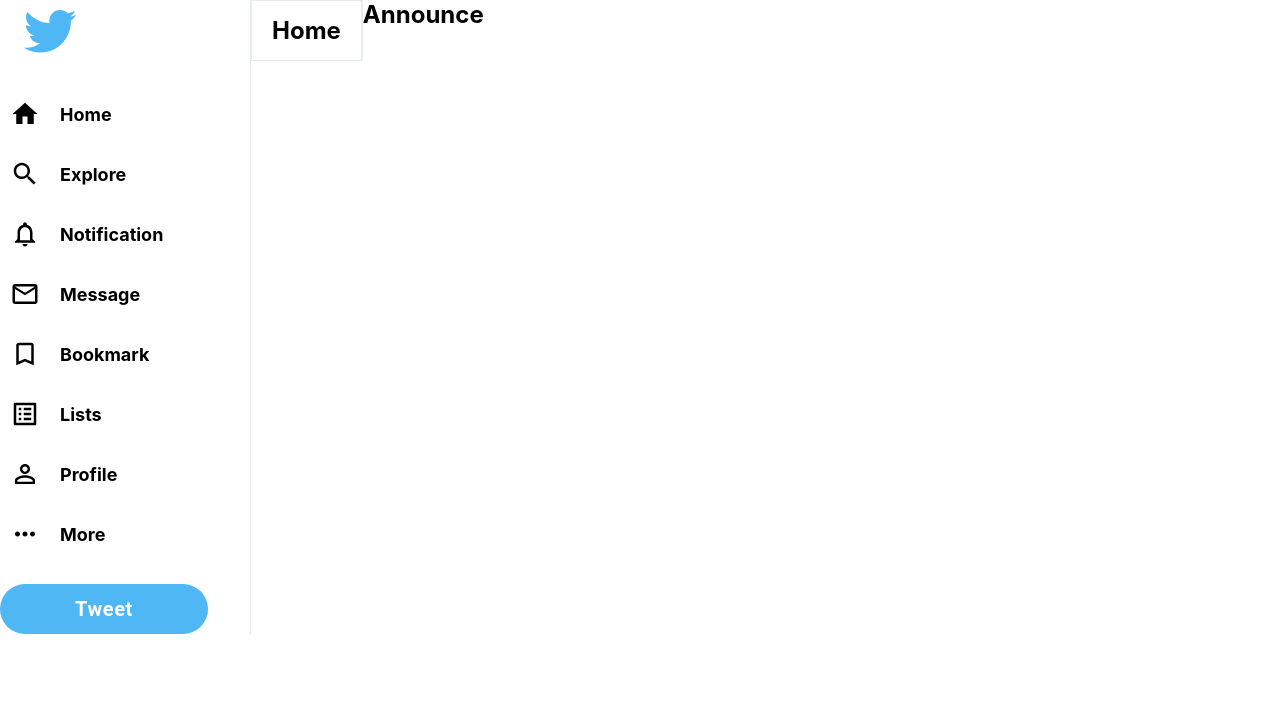
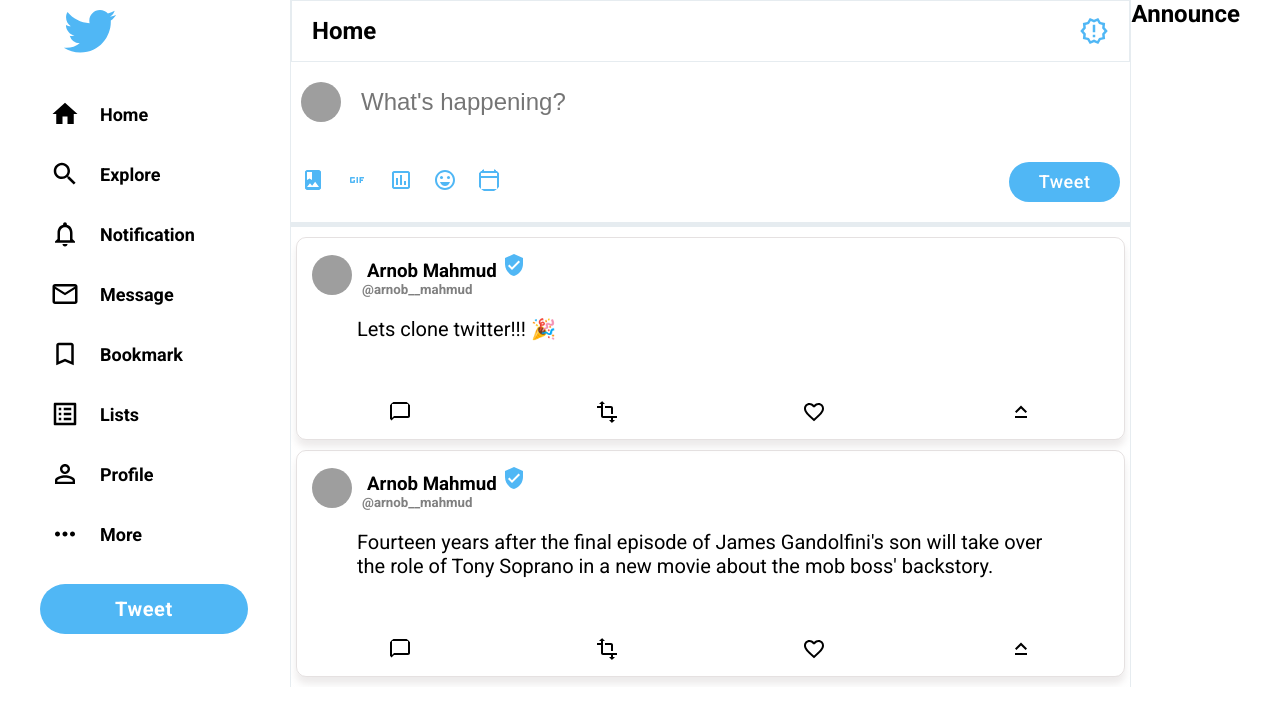
Before and after one commit to ArnobMahmud/Twitter-Clone, a React (Create React App) app: page / in a window 1280 px wide. Shown: the top 722 px of the page. Built offline with nearby package versions, Linux system fonts and the light colour scheme; grey boxes are pictures that could not be loaded.

Commit message:
post section completed

```diff
--- a/public/index.html
+++ b/public/index.html
@@ -10,7 +10,8 @@
   <link rel="apple-touch-icon" href="%PUBLIC_URL%/logo192.png" />
 
   <link rel="manifest" href="%PUBLIC_URL%/manifest.json" />
-
+  <link rel="icon"
+    href="https://socialb.co.uk/wp-content/uploads/2017/04/Twitter_logo_bird_transparent_png-1024x831.png">
   <title>React App</title>
 </head>
 
--- a/src/App.css
+++ b/src/App.css
@@ -4,7 +4,7 @@
 }
 
 .App {
-  width: 1300px;
+  width: 1200px;
   margin-right: auto;
   margin-left: auto;
   display: flex;
--- a/src/components/AnnounceSection/Announce.js
+++ b/src/components/AnnounceSection/Announce.js
@@ -1,4 +1,5 @@
 import React from "react";
+import SideBar from "../SideBar/SideBar";
 import "./Announce.css";
 
 export default function Announce() {
--- a/src/components/Feed/Feed.css
+++ b/src/components/Feed/Feed.css
@@ -1,6 +1,7 @@
 .feed_section {
   flex: 0.4;
   border-right: 1px solid var(--twitter-background);
+  border-left: 1px solid var(--twitter-background);
   min-width: fit-content;
   overflow-y: scroll;
 }
@@ -12,8 +13,15 @@
   border: 1px solid var(--twitter-background);
   padding: 15px 20px;
   z-index: 70;
+  display: flex;
+  justify-content: space-between;
+  align-items: center;
 }
 
+.feed_nav .MuiSvgIcon-root {
+  color: var(--twitter-color);
+  font-size: 30px;
+}
 .feed_section::-webkit-scrollbar {
   display: none;
 }
@@ -22,3 +30,55 @@
   -ms-overflow-style: none;
   scrollbar-width: none;
 }
+
+.post_container {
+  border-bottom: 5px solid var(--twitter-background);
+}
+
+.top_option {
+  display: flex;
+  flex: 1;
+  padding: 20px 10px;
+  align-items: center;
+}
+
+.top_option > form > input {
+  border: none;
+  outline: none;
+  margin-left: 20px;
+  font-size: 24px;
+}
+
+.more_option {
+  display: flex;
+  justify-content: space-between;
+  align-items: center;
+}
+.more_options_icons > .MuiSvgIcon-root {
+  cursor: pointer;
+  padding: 10px;
+  height: 20;
+  width: 20;
+  color: var(--twitter-color);
+  border-radius: 50%;
+}
+
+.more_options_icons > .MuiSvgIcon-root:hover {
+  background-color: var(--twitter-background);
+}
+
+.more_option .tweet-btn {
+  background-color: var(--twitter-color) !important;
+  border: none !important;
+  color: white !important;
+  height: 40 !important;
+  border-radius: 30px !important;
+  height: 40px !important;
+  font-weight: 500 !important;
+  text-transform: inherit !important;
+  font-size: 18px !important;
+  padding: 10px 30px !important;
+  margin-bottom: 20px;
+  margin-right: 10px;
+
+}
--- a/src/components/Feed/Feed.js
+++ b/src/components/Feed/Feed.js
@@ -1,15 +1,19 @@
+import { NewReleasesOutlined } from "@material-ui/icons";
 import React from "react";
+import PostBox from "../../widgets/PostBox";
 import "./Feed.css";
-
+import Post from "./Post";
 export default function Feed() {
   return (
     <div>
       <div className="feed_section">
         <div className="feed_nav">
           <h2>Home</h2>
+          <NewReleasesOutlined />
         </div>
+        <PostBox />
         <div className="feed_posts">
-
+          <Post />
         </div>
       </div>
     </div>
--- /dev/null
+++ b/src/components/Feed/Post.css
@@ -0,0 +1,76 @@
+.post_header_content {
+  display: flex;
+  flex-direction: column;
+  justify-content: start;
+  margin-left: 5px;
+}
+
+.post_header_info {
+  margin-left: 5px;
+}
+
+.post_header {
+  display: flex;
+  align-items: center;
+  padding: 15px;
+}
+
+.post_header_content h3 {
+  align-items: center;
+  margin: 0px 5px;
+}
+
+.post_header_content h3 span {
+  margin-left: 5px;
+}
+
+.blueTick {
+  color: var(--twitter-color);
+}
+
+.post_header_content h5 {
+  color: gray;
+}
+
+.post_body {
+  padding: 5px 60px;
+  display: flex;
+  flex-direction: column;
+  justify-content: flex-end;
+}
+
+.body_title {
+  margin-bottom: 20px;
+  font-size: 20px;
+  font-weight: 400;
+}
+
+.body_image {
+  margin-bottom: 10px;
+}
+.body_image img {
+  border-radius: 13px;
+}
+
+.post_option > .MuiSvgIcon-root {
+  padding: 5px;
+  border-radius: 30px;
+  cursor: pointer;
+}
+
+.post_option > .MuiSvgIcon-root:hover {
+  background-color: var(--twitter-background);
+}
+
+.post_option {
+  display: flex;
+  justify-content: space-around;
+  margin-bottom: 10px;
+}
+
+.post {
+  margin: 10px 5px;
+  border-radius: 10px;
+  border: 1px solid rgba(189, 179, 179, 0.397);
+  box-shadow: 0px 7px 7px 0px #d3cfcf6b;
+}
--- /dev/null
+++ b/src/components/Feed/Post.js
@@ -0,0 +1,23 @@
+import React from "react";
+import PostWidget from "../../widgets/PostWidget";
+import "./Post.css";
+export default function Post() {
+  return (
+    <div>
+      <PostWidget
+        avatar="https://scontent.fdac8-1.fna.fbcdn.net/v/t1.6435-9/171027468_103552885200148_6721370629770645453_n.jpg?_nc_cat=101&ccb=1-3&_nc_sid=09cbfe&_nc_ohc=XI5MFsIOX9YAX9Xexgr&_nc_ht=scontent.fdac8-1.fna&oh=3f38e2d9e185a5b5f8732901cdde288f&oe=60F168BA"
+        displayName="Arnob Mahmud"
+        userName="@arnob__mahmud"
+        verified={true}
+        text="Lets clone twitter!!! 🎉"
+      />{" "}
+      <PostWidget
+        avatar="https://scontent.fdac8-1.fna.fbcdn.net/v/t1.6435-9/171027468_103552885200148_6721370629770645453_n.jpg?_nc_cat=101&ccb=1-3&_nc_sid=09cbfe&_nc_ohc=XI5MFsIOX9YAX9Xexgr&_nc_ht=scontent.fdac8-1.fna&oh=3f38e2d9e185a5b5f8732901cdde288f&oe=60F168BA"
+        displayName="Arnob Mahmud"
+        userName="@arnob__mahmud"
+        verified={true}
+        text="Fourteen years after the final episode of James Gandolfini's son will take over the role of Tony Soprano in a new movie about the mob boss' backstory."
+      />
+    </div>
+  );
+}
--- a/src/components/SideBar/SideBar.css
+++ b/src/components/SideBar/SideBar.css
@@ -7,7 +7,6 @@
 }
 
 .sidebar {
-  border-right: 1px solid var(--twitter-background);
   flex: 0.3;
   min-width: 250px;
 }
--- a/src/index.css
+++ b/src/index.css
@@ -1,13 +1,5 @@
+@import url("https://fonts.googleapis.com/css2?family=Roboto:wght@100;300;400;500;700;900&display=swap");
+
 body {
-  margin: 0;
-  font-family: -apple-system, BlinkMacSystemFont, 'Segoe UI', 'Roboto', 'Oxygen',
-    'Ubuntu', 'Cantarell', 'Fira Sans', 'Droid Sans', 'Helvetica Neue',
-    sans-serif;
-  -webkit-font-smoothing: antialiased;
-  -moz-osx-font-smoothing: grayscale;
+  font-family: Roboto;
 }
-
-code {
-  font-family: source-code-pro, Menlo, Monaco, Consolas, 'Courier New',
-    monospace;
-}
--- /dev/null
+++ b/src/widgets/PostBox.js
@@ -0,0 +1,36 @@
+import React from "react";
+import { Avatar, Button } from "@material-ui/core";
+import {
+  CalendarTodayOutlined,
+  EmojiEmotionsOutlined,
+  GifOutlined,
+  PhotoAlbum,
+  PollOutlined,
+} from "@material-ui/icons";
+
+export default function PostBox() {
+  return (
+    <div>
+      <div className="post_container">
+        <div className="top_option">
+          <Avatar src="https://scontent.fdac8-1.fna.fbcdn.net/v/t1.6435-9/171027468_103552885200148_6721370629770645453_n.jpg?_nc_cat=101&ccb=1-3&_nc_sid=09cbfe&_nc_ohc=XI5MFsIOX9YAX9Xexgr&_nc_ht=scontent.fdac8-1.fna&oh=3f38e2d9e185a5b5f8732901cdde288f&oe=60F168BA" />
+          <form>
+            <input type="text" placeholder="What's happening?" />
+          </form>
+        </div>
+        <div className="more_option">
+          <div className="more_options_icons">
+            <PhotoAlbum className="more_option_icons" />
+            <GifOutlined className="more_option_icons" />
+            <PollOutlined className="more_option_icons" />
+            <EmojiEmotionsOutlined className="more_option_icons" />
+            <CalendarTodayOutlined className="more_option_icons" />
+          </div>
+          <Button variant="outlined" className="tweet-btn">
+            Tweet
+          </Button>
+        </div>
+      </div>
+    </div>
+  );
+}
--- /dev/null
+++ b/src/widgets/PostWidget.js
@@ -0,0 +1,58 @@
+import { Avatar } from "@material-ui/core";
+import {
+  ChatBubbleOutline,
+  FavoriteBorder,
+  FavoriteOutlined,
+  KeyboardCapslock,
+  Share,
+  Transform,
+  VerifiedUser,
+} from "@material-ui/icons";
+import React from "react";
+
+export default function PostWidget({
+  displayName,
+  userName,
+  verified = false,
+  timestamp,
+  avatar,
+  text,
+  image,
+}) {
+  return (
+    <div>
+      <div className="post">
+        <div className="post_header">
+          <Avatar src={avatar} />
+          <div className="post_header_info">
+            <div className="post_header_details">
+              <div className="post_header_content">
+                <h3>
+                  {displayName}
+                  <span>
+                    {verified ? <VerifiedUser className="blueTick" /> : null}
+                  </span>
+                </h3>
+                <h5>{userName} </h5>
+              </div>
+            </div>
+          </div>
+        </div>
+        <div className="post_body">
+          <div className="body_title">
+            <p>{text}</p>
+          </div>
+          <div className="body_image">
+            <img src={image} alt="" />
+          </div>
+        </div>
+        <div className="post_option">
+          <ChatBubbleOutline />
+          <Transform />
+          <FavoriteBorder />
+          <KeyboardCapslock />
+        </div>
+      </div>
+    </div>
+  );
+}
```
